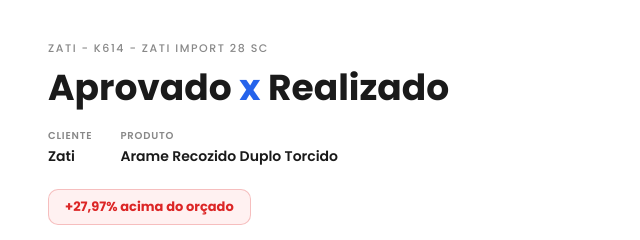
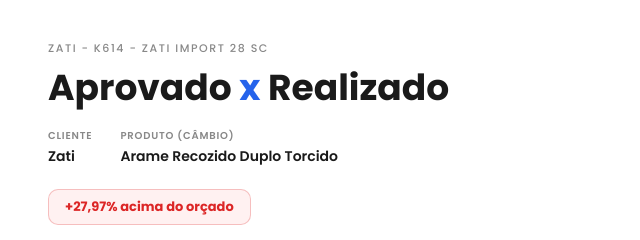
Before and after one commit to anakarolinasantos-afk/comparativok614, a plain HTML site: page index.html in a window 1280 px wide. Shown: the top 240 px of the page, 0-640 px from the left. Drawn offline with nearby package versions, Linux system fonts and the light colour scheme.

Commit message:
Update index.html

```diff
--- a/index.html
+++ b/index.html
@@ -102,7 +102,7 @@ body{background:var(--bg);color:var(--text);font-family:'Poppins',sans-serif;min
   <h1 class="hero-title">Aprovado <span>x</span> Realizado</h1>
   <div class="hero-meta">
     <div class="hero-meta-item"><span class="hero-meta-label">Cliente</span><span class="hero-meta-val">Zati</span></div>
-    <div class="hero-meta-item"><span class="hero-meta-label">Produto</span><span class="hero-meta-val">Arame Recozido Duplo Torcido</span></div>
+    <div class="hero-meta-item"><span class="hero-meta-label">Produto (Câmbio)</span><span class="hero-meta-val">Arame Recozido Duplo Torcido</span></div>
   </div>
   <div class="hero-badge">+27,97% acima do orçado</div>
   <div class="fx-panel">
```
